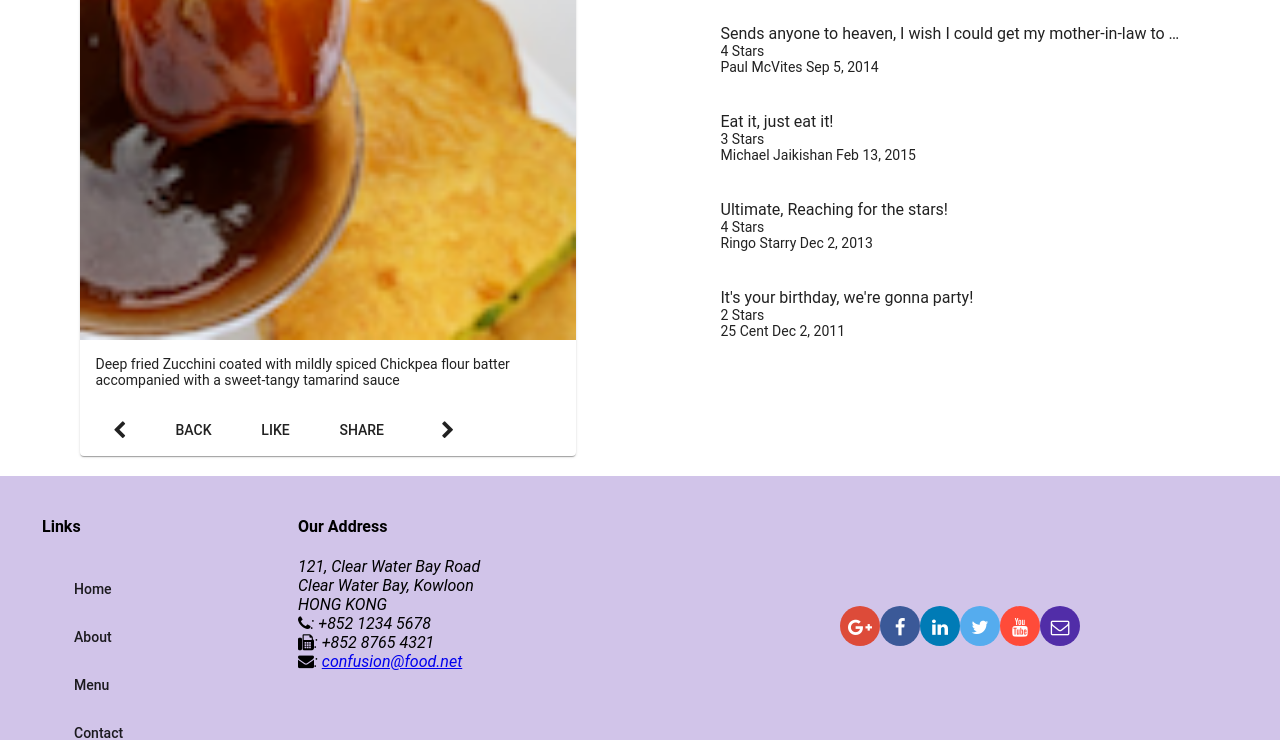
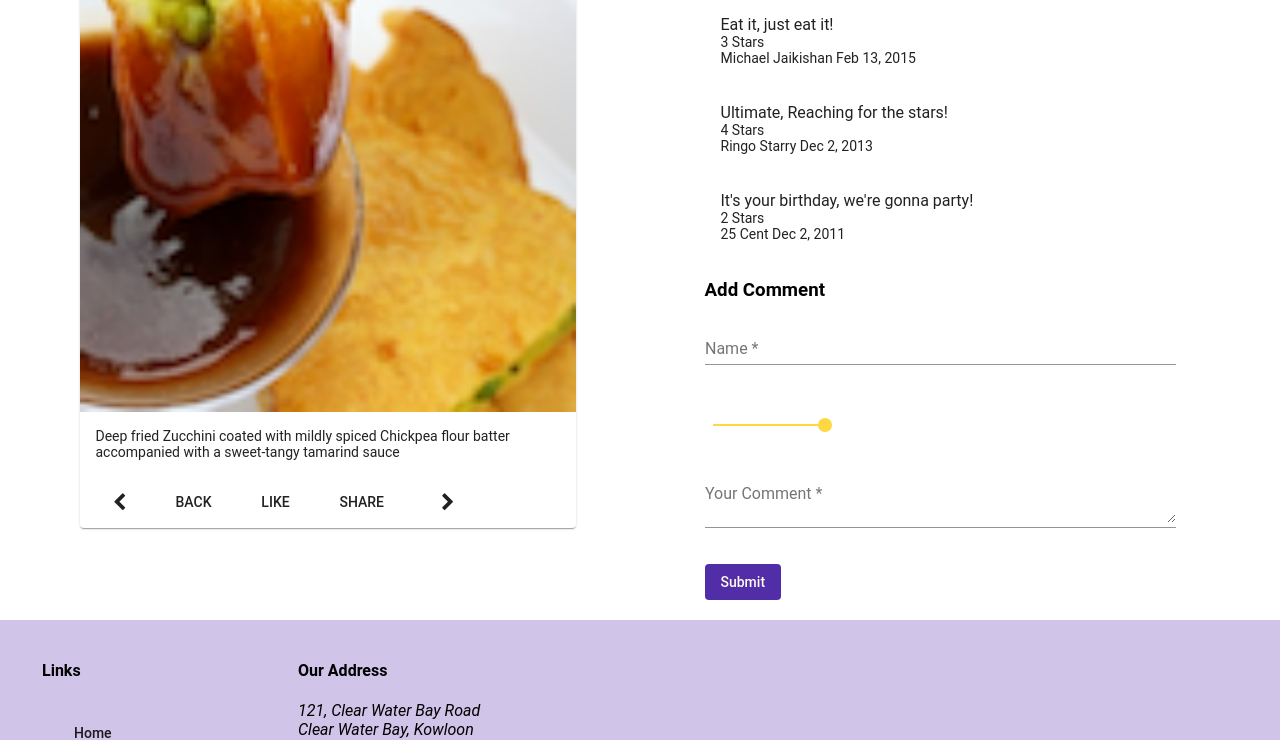
Before and after one commit to ft-srizz/AngularTest, an Angular app: page /dishdetail/1 in a window 1280 px wide. Shown: the part 606-1346 px from the top of the page. Built offline with nearby package versions, Linux system fonts and the light colour scheme.

Commit message:
Assignment 3, Comment Form

```diff
--- a/src/app/app.module.ts
+++ b/src/app/app.module.ts
@@ -13,6 +13,7 @@
 import { MatCheckboxModule } from '@angular/material/checkbox';
 import { MatSelectModule } from '@angular/material/select';
 import { MatSlideToggleModule } from '@angular/material/slide-toggle';
+import { MatSliderModule } from '@angular/material/slider';
 import { MatProgressSpinnerModule } from '@angular/material/progress-spinner';
 import { FormsModule } from '@angular/forms';
 import { ReactiveFormsModule } from '@angular/forms';
@@ -67,6 +68,7 @@
     MatCheckboxModule,
     MatSelectModule,
     MatSlideToggleModule,
+    MatSliderModule,
     MatProgressSpinnerModule,
     ReactiveFormsModule
   ],
--- a/src/app/dishdetail/dishdetail.component.html
+++ b/src/app/dishdetail/dishdetail.component.html
@@ -47,6 +47,41 @@
                 </p>
             </mat-list-item>
         </mat-list>
+
+        <div *ngIf="commentForm.valid">
+            <mat-list>
+              <mat-list-item>
+                <p matLine>{{commentForm.value.comment}}</p>
+                <p matLine>{{commentForm.value.rating}} stars</p>
+                <p matLine>-- {{commentForm.value.author}}</p>
+              </mat-list-item>
+            </mat-list>
+          </div>
+
+    <h3>Add Comment</h3>
+
+        <form novalidate [formGroup]="commentForm" #fform="ngForm" (ngSubmit)="onSubmit()" >
+            <p>
+                <mat-form-field class ="full-width">
+                    <input matInput formControlName = "author" placeholder="Name" type="text" required>
+                    <mat-error *ngIf="formErrors.author">
+                        {{ formErrors.author}}
+                    </mat-error>
+                </mat-form-field>
+            </p>
+            <p>
+                <mat-slider formControlName="rating" min="1" max="5" step="1" thumbLabel tickInterval="1"></mat-slider>
+            </p>
+            <p>
+                <mat-form-field class ="full-width">
+                    <textarea matInput formControlName = "comment" placeholder="Your Comment" type="text" required></textarea>
+                    <mat-error *ngIf="formErrors.comment">
+                        {{ formErrors.comment}}
+                    </mat-error>
+                </mat-form-field>
+            </p>
+            <button type="submit" mat-button class="background-primary text-floral-white" [disabled]="commentForm.invalid">Submit</button>
+        </form>
     </div>
 
   <div [hidden]="dish">
--- a/src/app/dishdetail/dishdetail.component.scss
+++ b/src/app/dishdetail/dishdetail.component.scss
@@ -0,0 +1,11 @@
+.full-width {
+    width: 95%
+}
+
+.half-width {
+    width: 45%
+}
+
+.form-size {
+    width: 75%
+}
--- a/src/app/dishdetail/dishdetail.component.ts
+++ b/src/app/dishdetail/dishdetail.component.ts
@@ -1,9 +1,11 @@
-import { Component, OnInit } from '@angular/core';
+import { Component, OnInit, ViewChild } from '@angular/core';
 import { Params, ActivatedRoute } from '@angular/router';
 import { Location } from '@angular/common';
 import { DishService } from '../services/dish.service';
 import { Dish } from '../shared/dish';
 import { switchMap } from 'rxjs/operators';
+import { Comment } from '../shared/comment';
+import { FormBuilder, FormGroup, Validators } from '@angular/forms';
 
 
 
@@ -20,8 +22,32 @@
   prev: string;
   next: string;
 
+  commentForm: FormGroup;
+  comment: Comment;
+  @ViewChild('fform') commentFormDirective;
+
+  formErrors = {
+    'author': '',
+    'comment': ''
+  };
+
+  validationMessages = {
+    'author': {
+      'required': 'Author name is required',
+      'minlength': 'Name must be at least 2 characters long',
+      'maxlength': 'Name cannot be more than 25 characters long'
+    },
+    'comment': {
+      'required': 'Comment is required',
+      'minlength': 'Comment must be at least 2 characters long'
+    }
+  };
+
   constructor(private dishService: DishService,
-    private route: ActivatedRoute, private location: Location) { }
+    private route: ActivatedRoute, private location: Location,
+    private fb: FormBuilder) {
+      this.createForm();
+    }
 
   ngOnInit() {
     this.dishService.getDishIds().subscribe(dishIds => this.dishIds = dishIds);
@@ -39,6 +65,48 @@
     this.location.back();
   }
 
+  createForm() {
+    this.commentForm = this.fb.group({
+      author: ['', [Validators.required, Validators.minLength(2), Validators.maxLength(25)] ],
+      comment: ['', [Validators.required, Validators.minLength(1)] ],
+      rating: 5
+    });
 
+    this.commentForm.valueChanges
+    .subscribe(data => this.onValueChanged(data));
 
+    this.onValueChanged();
   }
+
+  onValueChanged(data?: any) {
+    if (!this.commentForm) { return; }
+    const form = this.commentForm;
+    for (const field in this.formErrors) {
+      if (this.formErrors.hasOwnProperty(field)) {
+        // clear previous error message (if any)
+        this.formErrors[field] = '';
+        const control = form.get(field);
+        if (control && control.dirty && !control.valid) {
+          const messages = this.validationMessages[field];
+          for (const key in control.errors) {
+            if (control.errors.hasOwnProperty(key)) {
+              this.formErrors[field] += messages[key] + ' ';
+            }
+          }
+        }
+      }
+    }
+  }
+
+  onSubmit(){
+    let comment: Comment = {...this.commentForm.value};
+    comment.date = new Date().toISOString();
+    this.dish.comments.push(comment);
+    this.commentForm.reset({
+      author: '',
+      comment: '',
+      rating: 5
+    });
+    this.commentFormDirective.resetForm();
+  }
+}
```
Also changed, not shown: src/app/contact/contact.component.html (line endings or trailing spaces). Lines whose indentation alone changed are shown as unchanged.
